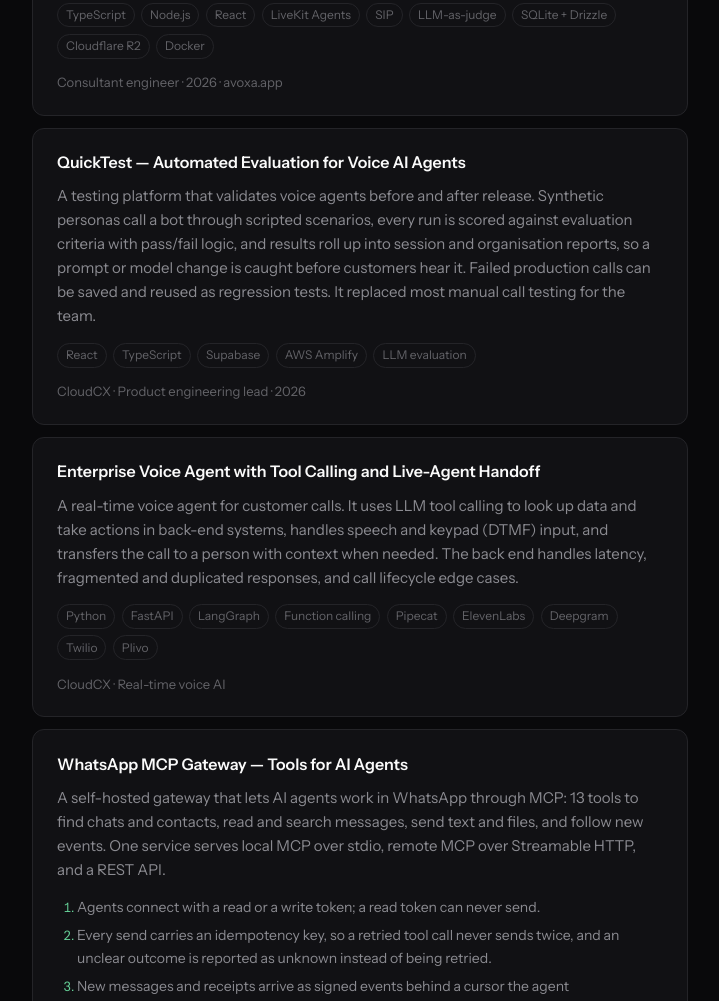
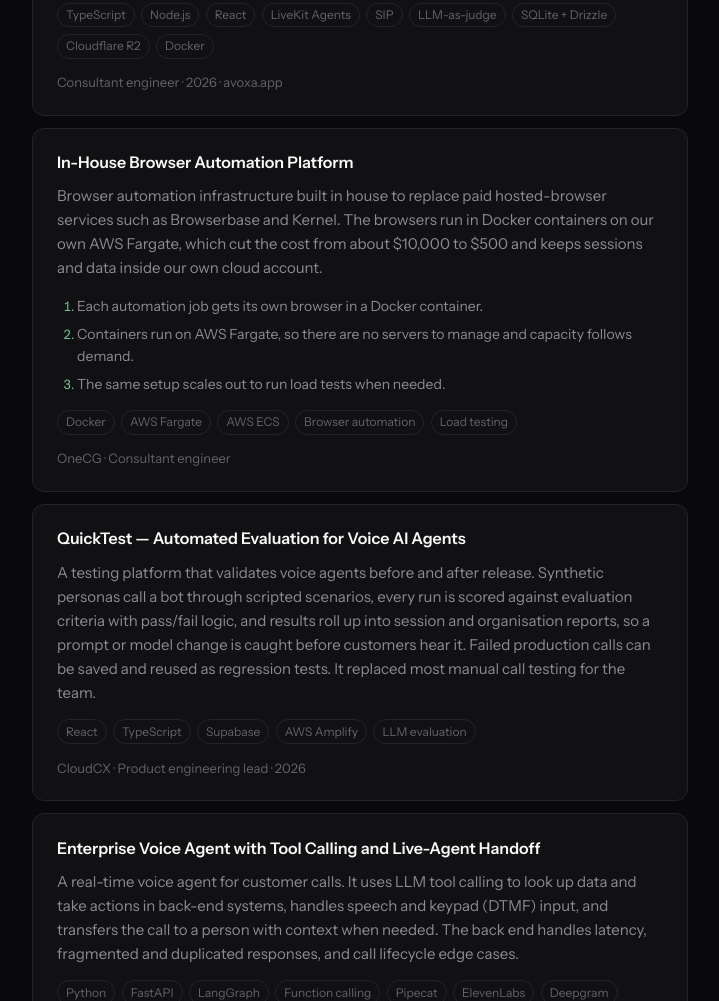
Before and after one commit to imkhubaibraza/imkhubaibraza.github.io, an Astro site: page / in a window 1280 px wide. Shown: the part 1078-2079 px from the top of the page, without its empty margins (280-999 px from the left). Built offline with nearby package versions, Linux system fonts and the light colour scheme; Astro itself is replaced by a stand-in of ours.

Commit message:
Add the in-house browser automation platform (OneCG)
Co-Authored-By: Claude Opus 5.5 <noreply@anthropic.com>

```diff
--- a/src/data/profile.js
+++ b/src/data/profile.js
@@ -47,6 +47,18 @@ export const profile = {
       stack: ['TypeScript', 'Node.js', 'React', 'LiveKit Agents', 'SIP', 'LLM-as-judge', 'SQLite + Drizzle', 'Cloudflare R2', 'Docker'],
       meta: 'Consultant engineer · 2026 · avoxa.app',
       href: 'https://avoxa.app',
+    },
+    {
+      name: 'In-House Browser Automation Platform',
+      blurb:
+        'Browser automation infrastructure built in house to replace paid hosted-browser services such as Browserbase and Kernel. The browsers run in Docker containers on our own AWS Fargate, which cut the cost from about $10,000 to $500 and keeps sessions and data inside our own cloud account.',
+      flow: [
+        'Each automation job gets its own browser in a Docker container.',
+        'Containers run on AWS Fargate, so there are no servers to manage and capacity follows demand.',
+        'The same setup scales out to run load tests when needed.',
+      ],
+      stack: ['Docker', 'AWS Fargate', 'AWS ECS', 'Browser automation', 'Load testing'],
+      meta: 'OneCG · Consultant engineer',
     },
     {
       name: 'QuickTest — Automated Evaluation for Voice AI Agents',
```
